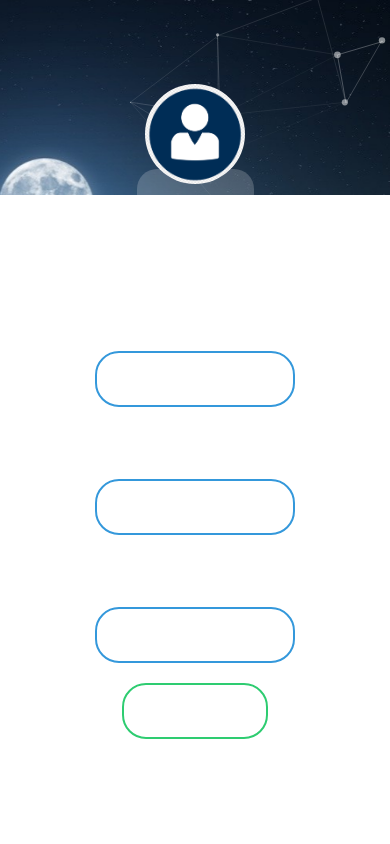
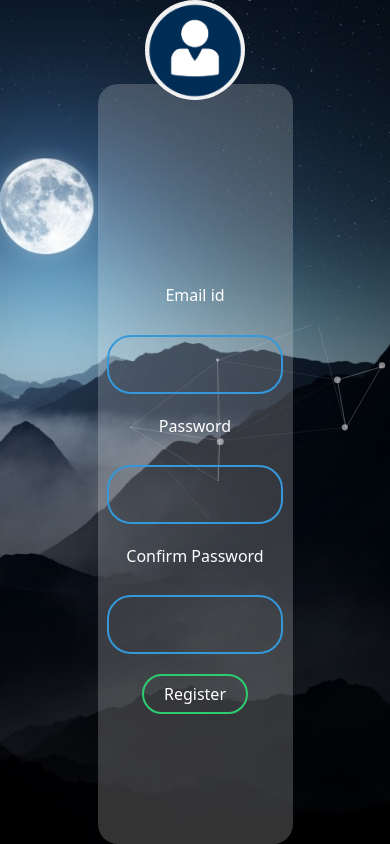
Before and after one commit to Anwita17/flask_project, a Flask app: page /register in a window 390 px wide. Run offline with Flask 2, Linux system fonts and the light colour scheme.

Commit message:
Update register.html

```diff
--- a/templates/register.html
+++ b/templates/register.html
@@ -5,7 +5,7 @@
     <meta charset="UTF-8">
     <meta http-equiv="X-UA-Compatible" content="IE=edge">
     <meta name="viewport" content="width=device-width, initial-scale=1.0">
-    <title>Login</title>
+    <title>Register</title>
     <link href="https://cdn.jsdelivr.net/npm/bootstrap@5.0.0/dist/css/bootstrap.min.css" rel="stylesheet"
         integrity="sha384-wEmeIV1mKuiNpC+IOBjI7aAzPcEZeedi5yW5f2yOq55WWLwNGmvvx4Um1vskeMj0" crossorigin="anonymous">
     <link rel="stylesheet" href="https://cdnjs.cloudflare.com/ajax/libs/font-awesome/4.7.0/css/font-awesome.min.css">
@@ -17,20 +17,20 @@
 
         <div id="container">
             <img class="logo" src="../static/logo.png">
-            <form class='box' action="login" method="POST">
+            <form class='box' action="/register" method="POST">
                 <div class="mb-3">
                     <br><br><br><br>
                     <label for="exampleInputEmail1" class="form-label" style="color: white; ">Email id</label>
-                    <input type="email" class="form-control" id="exampleInputEmail1" aria-describedby="emailHelp" name="email">
+                    <input required type="email" class="form-control" id="exampleInputEmail1" aria-describedby="emailHelp" name="email">
 
                 </div>
                 <div class="mb-3">
                     <label for="exampleInputPassword1" class="form-label" style="color: white;">Password</label>
-                    <input type="password" name="pass" class="form-control" id="exampleInputPassword1">
+                    <input required type="password" name="pass" class="form-control" id="exampleInputPassword1">
                 </div>
                 <div class="mb-3">
                     <label for="confirmPassword1" class="form-label" style="color: white;">Confirm Password</label>
-                    <input type="password" name="cpass" class="form-control" id="confirmPassword1">
+                    <input required type="password" name="cpass" class="form-control" id="confirmPassword1">
                     {% if msg %}
                         <span style="color: tomato; font-size: 20px;">{{msg}}</span>
                     {% endif %}
@@ -47,11 +47,21 @@
     <!-- <script type="text/javascript" src="app.js"></script> -->
     <script src="{{url_for('static', filename='app.js')}}"></script>
     <style>
-        body {
+         body {
             margin: 0;
             padding: 0;
             height: 100vh;
             overflow: hidden;
+            background-image: url("../static/bg13.jpg");
+            background-repeat: no-repeat;
+            background-size: cover;
+            background-position: center;
+            display: flex;
+            flex-direction: column;
+            justify-content: center;
+            align-items: center;
+            text-align: center;
+
 
 
         }
@@ -78,21 +88,34 @@
         }
 
         #container {
-            height: 75%;
+            height: 80%;
             width: 30%;
             background-color: rgba(255, 255, 255, 0.2);
             align-items: center;
             display: flex;
             justify-content: center;
             position: fixed;
-            top: 20%;
+            top: 10%;
             border-radius: 20px;
             padding-bottom: 2%;
         }
 
+        @media screen and (max-width: 1200px) {
+            #container {
+            height: 90%;
+            width: 50%;
+            background-color: rgba(255, 255, 255, 0.2);
+            align-items: center;
+            display: flex;
+            justify-content: center;
+            position: fixed;
+            top: 10%;
+            border-radius: 20px;
+            padding-bottom: 2%;
+        }
         .box input[type="email"]:focus,
         .box input[type="password"]:focus {
-            width: 350px;
+            width: 90%;
             border-color: #2ecc71;
         }
 
@@ -101,11 +124,11 @@
             border: 0;
             background: none;
             display: block;
-            margin: 20px auto;
+            margin: 5% ;
             text-align: center;
             border: 2px solid #3498db;
-            padding: 14px 10px;
-            width: 200px;
+            padding: 6% 2%;
+            width: 80%;
             outline: none;
             color: white;
             border-radius: 24px;
@@ -116,10 +139,53 @@
             border: 0;
             background: none;
             display: block;
-            margin: 20px auto;
+            margin: 5% ;
             text-align: center;
             border: 2px solid #2ecc71;
-            padding: 14px 40px;
+            padding: 2% 8%;
+            outline: none;
+            color: white;
+            border-radius: 24px;
+            transition: 0.25s;
+            cursor: pointer;
+        }
+
+        .box input[type="submit"]:hover {
+            background: #2ecc71;
+        }
+
+        }
+
+        .box input[type="email"]:focus,
+        .box input[type="password"]:focus {
+            width: 100%;
+            border-color: #2ecc71;
+        }
+
+        .box input[type="email"],
+        .box input[type="password"] {
+            border: 0;
+            background: none;
+            display: block;
+            margin: 10% auto;
+            text-align: center;
+            border: 2px solid #3498db;
+            padding: 8% 3%;
+            width: 90%;
+            outline: none;
+            color: white;
+            border-radius: 24px;
+            transition: 0.25s;
+        }
+
+        .box input[type="submit"] {
+            border: 0;
+            background: none;
+            display: block;
+            margin: 10% auto;
+            text-align: center;
+            border: 2px solid #2ecc71;
+            padding: 3% 10%;
             outline: none;
             color: white;
             border-radius: 24px;
@@ -137,8 +203,9 @@
             height: 100px;
             border-radius: 50%;
             position: fixed;
-            top: 10%;
+            top: 0%;
         }
+
     </style>
 </body>
 
```
